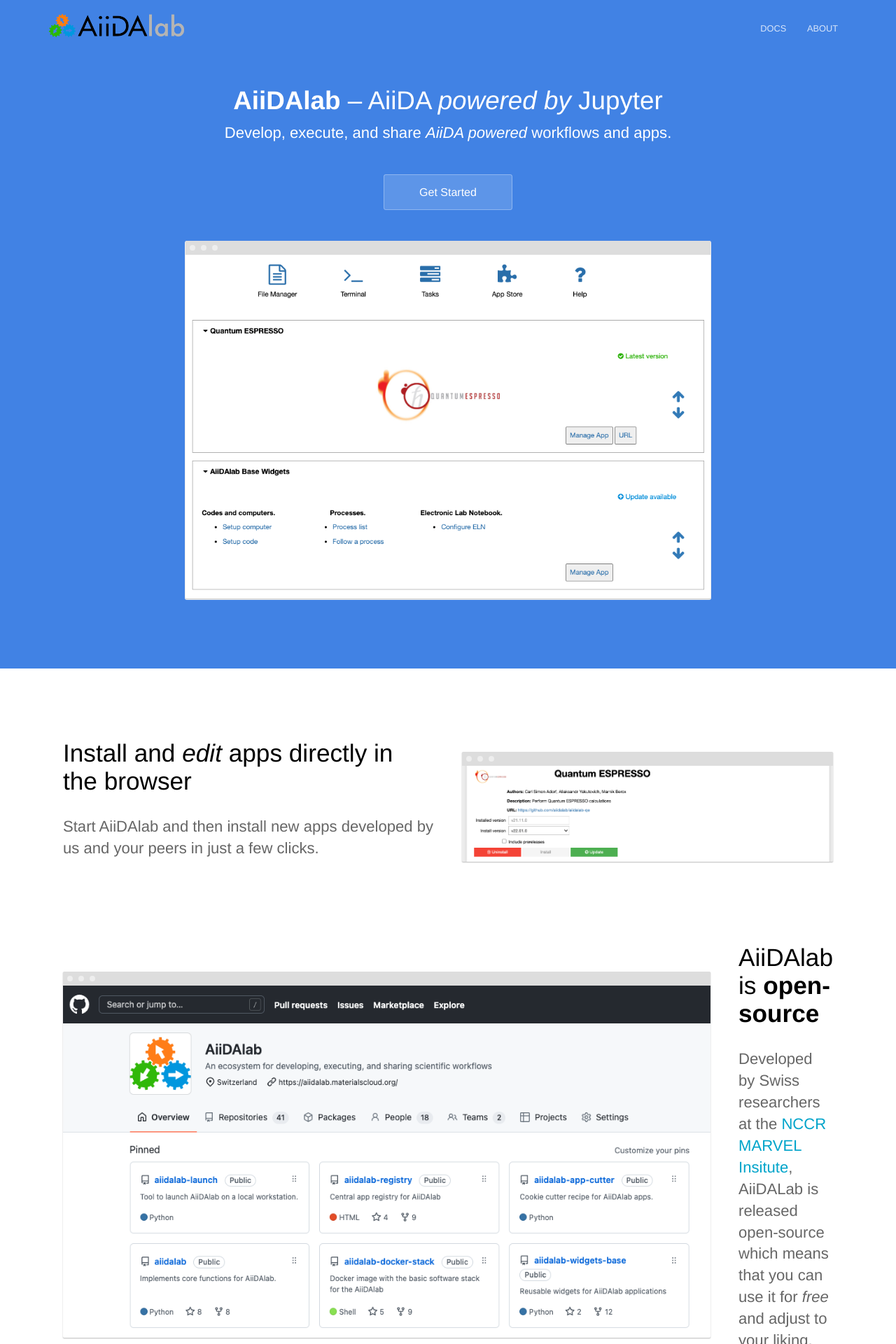
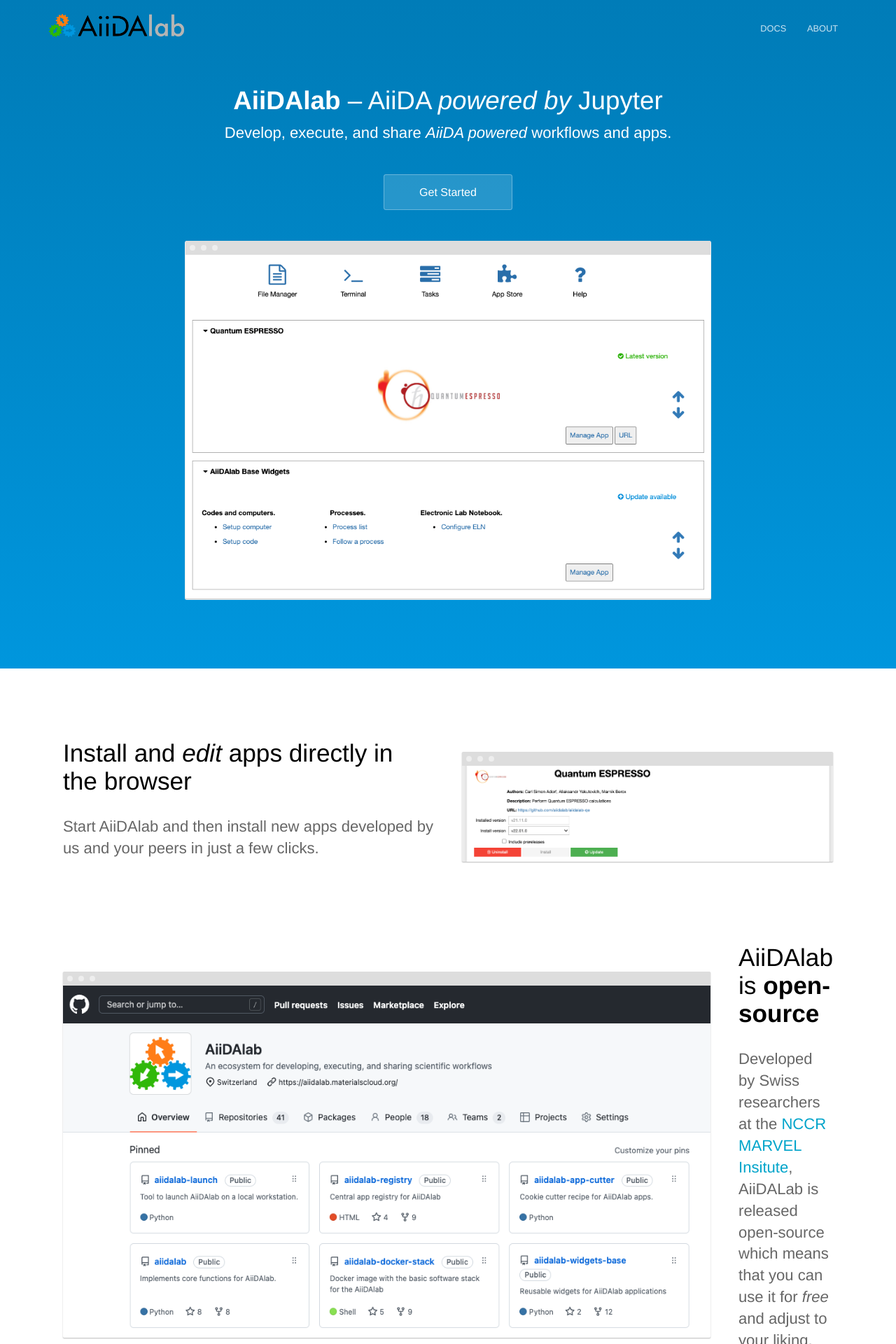
Before and after one commit to edan-bainglass/aiidalab-website, a Jekyll site: the page built from index.html, in a window 1280 px wide. Shown: the top 1920 px of the page at 70% size. Built offline with Jekyll 4.4.1, drawn with Linux system fonts in a browser that asks for light colours.

Commit message:
Adjust logo and brand colors.

```diff
--- a/_sass/variables.scss
+++ b/_sass/variables.scss
@@ -1,5 +1,5 @@
-$brand-color: #4182e4;
-$secondary-brand-color: #4182e4;
+$brand-color: #007CB8;
+$secondary-brand-color: #0096DD;
 $middle-gradient-color: mix($brand-color, $secondary-brand-color, 95%);
 
 // Breakpoints
```
Also changed, not shown: images/logo.png.
